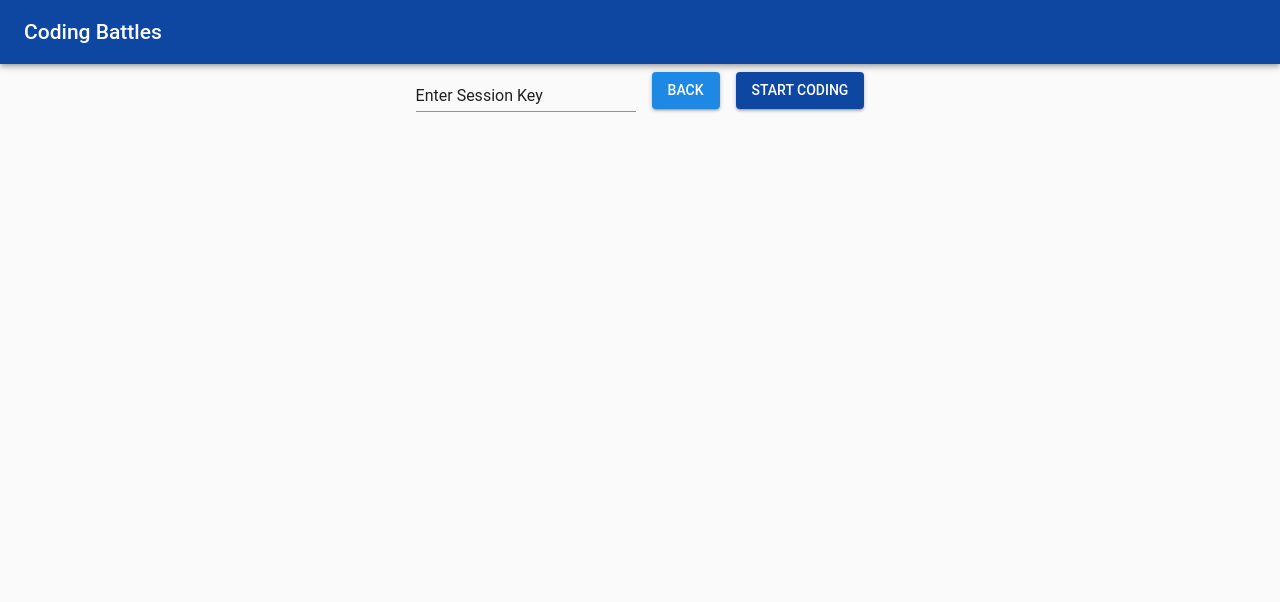
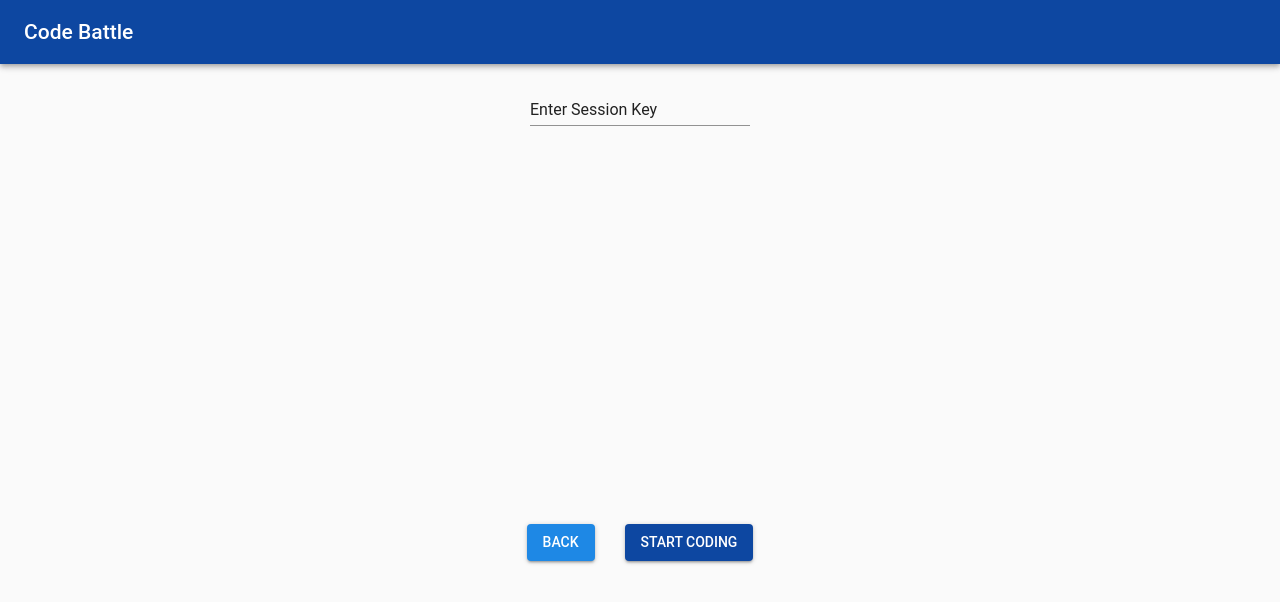
Before and after one commit to tommyli3318/CodeBattles, a React (Create React App) app in the folder frontend/: page / in a window 1280 px wide. Both pictures are taken after a click on the button "JOIN A SESSION". Shown: the top 602 px of the page. Built offline with nearby package versions, Linux system fonts and the light colour scheme.

Commit message:
Fixed buttons' layout

```diff
--- a/frontend/src/components/CodingPage.js
+++ b/frontend/src/components/CodingPage.js
@@ -91,7 +91,7 @@ export class CodingPage extends Component {
                 <AppBar position="static">
                       <Toolbar>
                           <Typography variant="title" color="inherit">
-                          Coding Battles
+                          Code Battle
                           </Typography>
                       </Toolbar>
                 </AppBar>
@@ -122,7 +122,8 @@ export class CodingPage extends Component {
                         margin="normal"
                         InputProps={{
                             readOnly: true,
-                            multiline: true
+                            multiline: true,
+                            rows: 12
                         }}
                         variant="outlined"
                     />
--- a/frontend/src/components/JoinSession.js
+++ b/frontend/src/components/JoinSession.js
@@ -13,6 +13,8 @@ import { withStyles } from '@material-ui/core/styles';
 import CssBaseline from '@material-ui/core/CssBaseline';
 import blue from '@material-ui/core/colors/blue.js';
 import grey from '@material-ui/core/colors/grey.js';
+
+import Grid from '@material-ui/core/Grid';
 
 export class JoinSession extends Component {
      state = {
@@ -44,10 +46,12 @@ export class JoinSession extends Component {
             <AppBar position="static">
                     <Toolbar>
                         <Typography variant="title" color="inherit">
-                        Coding Battles
+                        Code Battle
                         </Typography>
                     </Toolbar>
             </AppBar>
+            <Grid container>
+              <Grid item sm>
                 <TextField
                     id="standard-name"
                     className={classes.textField}
@@ -61,6 +65,8 @@ export class JoinSession extends Component {
                     //     }
                     //}}
                 />
+                </Grid>
+            </Grid>
             <Button
                 variant="contained"
                 color="secondary"
@@ -108,6 +114,7 @@ const styles = theme => ({
       flexWrap: 'wrap',
     },
     textField: {
+      marginTop: 30,
       marginLeft: theme.spacing.unit,
       marginRight: theme.spacing.unit,
     },
@@ -118,7 +125,9 @@ const styles = theme => ({
       width: 200,
     },
     button: {
-        margin: theme.spacing.unit,
+      marginTop: 390,
+      marginLeft: 15,
+      marginRight: 15
     },
     input: {
         display: 'none',
--- a/frontend/src/components/MakeSession.js
+++ b/frontend/src/components/MakeSession.js
@@ -53,7 +53,7 @@ export class MakeSession extends Component {
                 <AppBar position="static">
                     <Toolbar>
                         <Typography variant="title" color="inherit">
-                        Coding Battles
+                        Code Battle
                         </Typography>
                     </Toolbar>
                 </AppBar>
@@ -130,7 +130,7 @@ const styles = theme => ({
       flexWrap: 'wrap',
     },
     textField: {
-        marginTop: 200,
+        marginTop: 20,
         marginLeft: 15,
         marginRight: 15,
     },
--- a/frontend/src/components/Welcome.js
+++ b/frontend/src/components/Welcome.js
@@ -35,7 +35,7 @@ export class Welcome extends Component {
             <AppBar position="static">
                 <Toolbar>
                     <Typography variant="title" color="inherit">
-                    Coding Battles
+                    Code Battle
                     </Typography>
                 </Toolbar>
             </AppBar>
```
Lines whose indentation alone changed are shown as unchanged.
